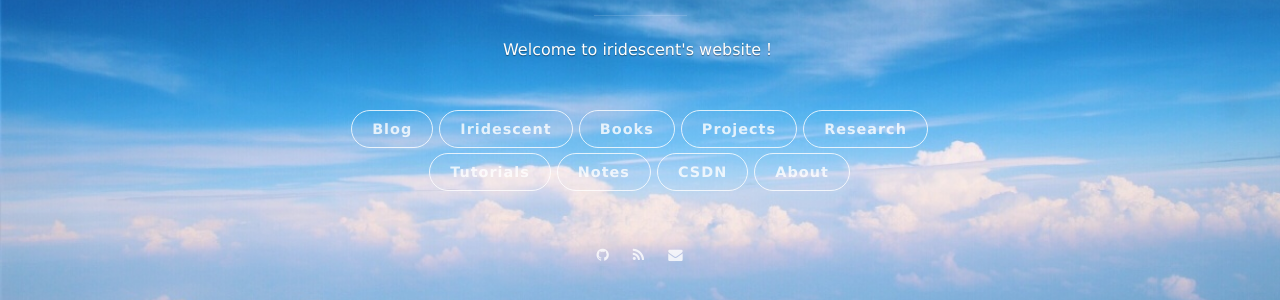
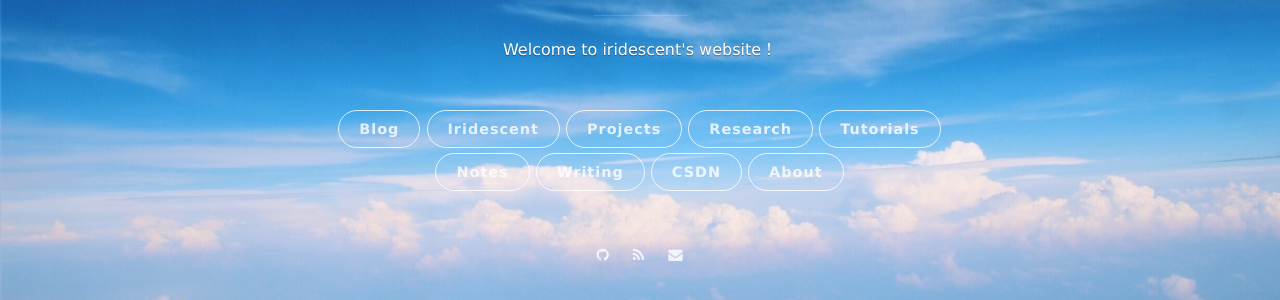
Before and after one commit to antsfamily/antsfamily.github.io, a Jekyll site: the page built from index.html, in a window 1280 px wide. Shown: the part 458-758 px from the top of the page. Built offline with Jekyll 4.4.1, drawn with Linux system fonts in a browser that asks for light colours; nearby versions of some CDN libraries; formulas are drawn with MathJax 3; the list of posts is cut into pages by our own code; comment, search, counter and statistics services are not loaded.

Commit message:
add writings

```diff
--- a/_config.yml
+++ b/_config.yml
@@ -23,13 +23,13 @@ blog_button:
 
 # Navigation buttons in the front page.
 nav:
-    - {title: Iridescent, description: My homepage, url: 'http://iridescent.ink/iridescent/'}
-    - {title: Books, description: My books, url: 'http://iridescent.ink/books/'}
+    - {title: Iridescent, description: My homepage, url: 'https://iridescent.ink/iridescent/'}
     - {title: Projects, description: My projects, url: 'http://iridescent.ink/projects/'}
     - {title: Research, description: My research, url: 'http://iridescent.ink/research/'}
     - {title: Tutorials, description: My tutorials, url: 'http://iridescent.ink/tutorials/'}
-    - {title: Notes, description: My study notes, url: 'http://iridescent.ink/studynotes/'}
-    - {title: CSDN, description: My CSDN blogs, url: 'http://blog.csdn.net/enjoyyl'}
+    - {title: Notes, description: My study notes, url: 'https://ai.iridescent.ink/aitrace/'}
+    - {title: Writing, description: My writing, url: 'https://iridescent.ink/writings/'}
+    - {title: CSDN, description: My CSDN blogs, url: 'https://iridescent.blog.csdn.net/'}
     - {title: About, description: About me, url: 'http://iridescent.ink/about/'}
 
     # - {title: Another Button, description: A button, url: 'http://example.com'}
```
